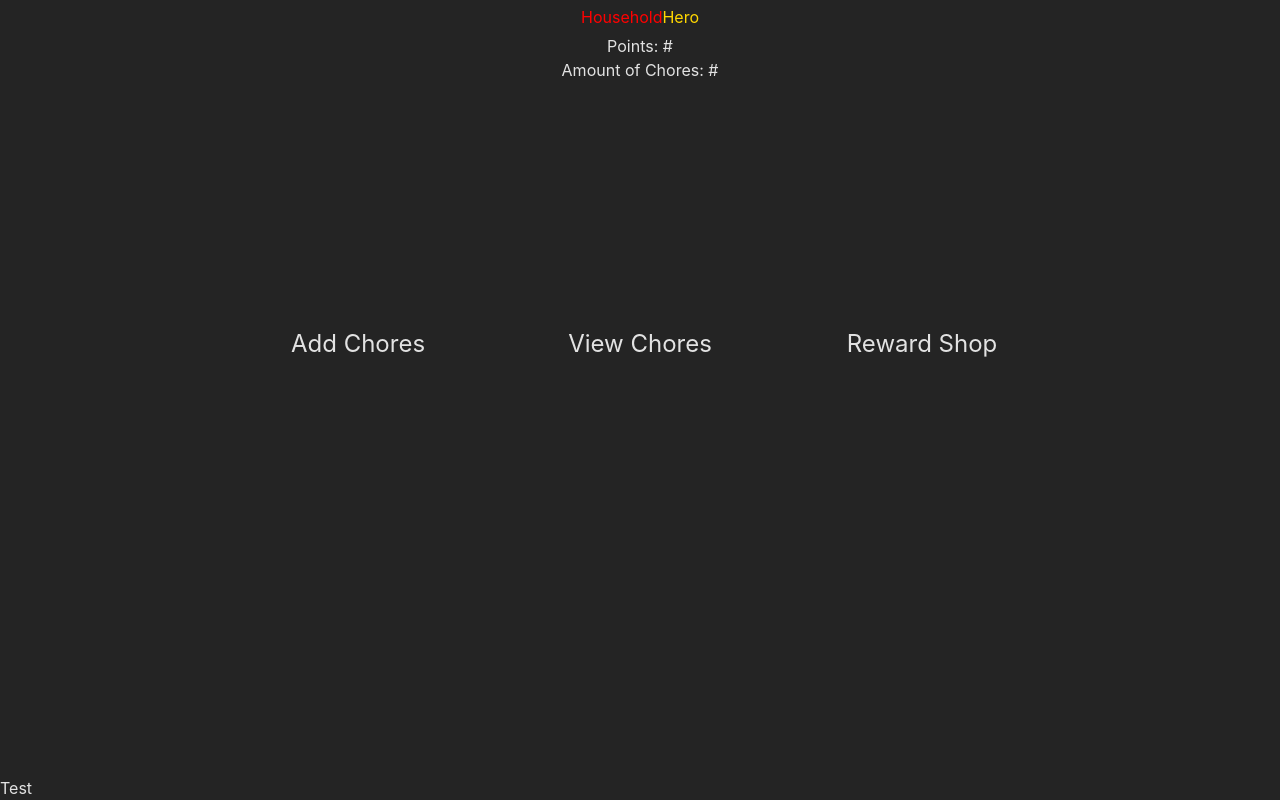
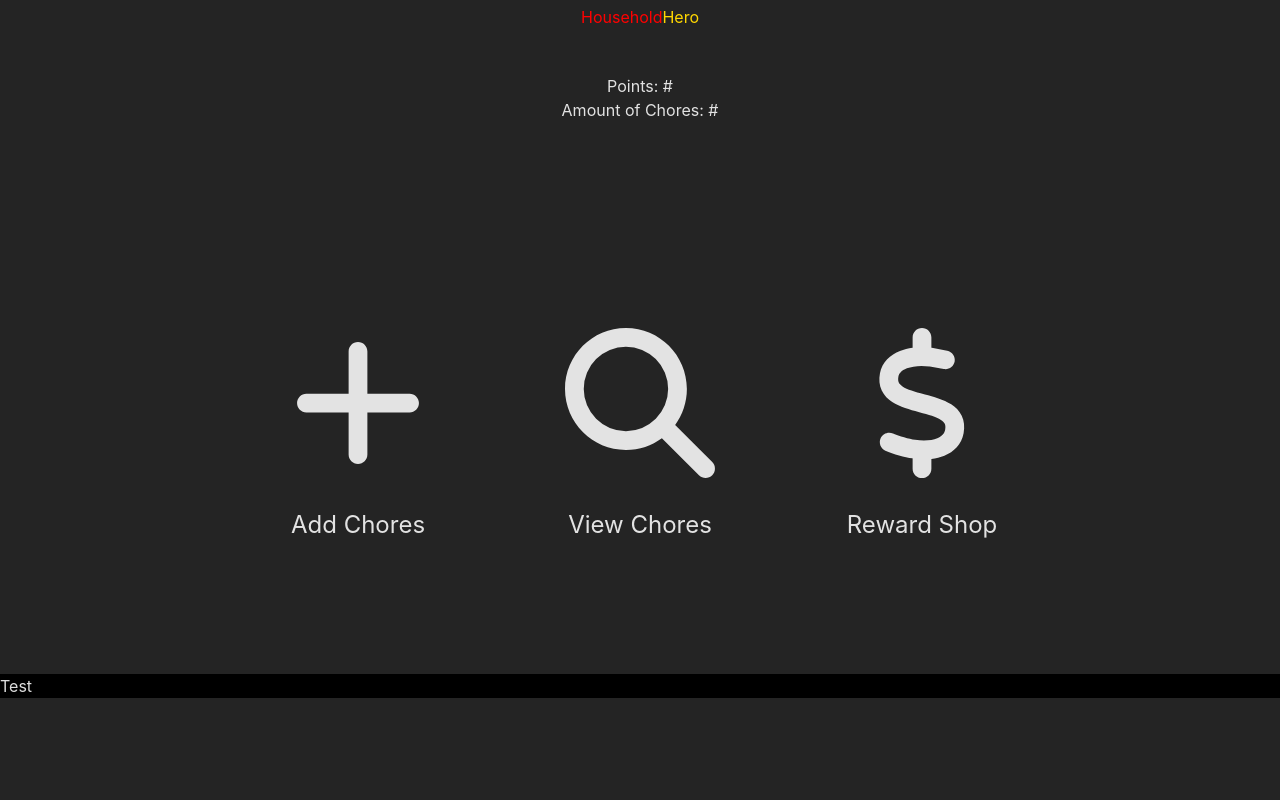
Before and after one commit to aduong3/ChoreTracker, a React (Vite) app: page / in a window 1280 px wide. Built offline with nearby package versions, Linux system fonts and the light colour scheme.

Commit message:
Added icons to buttons, fixed positioning, and created Form.jsx

```diff
--- a/src/App.css
+++ b/src/App.css
@@ -8,27 +8,41 @@
 }
 
 #main-container{
-  height: 90vh;
+  height: 80vh;
   display: grid;
-  grid-template-rows: 10% 90%;
-  text-align: center;
+  grid-template-rows: 20% 80%;
+  position: relative;
+}
+
+#home-info, #home-buttons{
+  display: flex;
+  justify-content: center;
+  align-items: center;
+}
+
+#home-info{
+  flex-direction: column;
 }
 
 #home-buttons > button{
   width: 250px;
   height: 250px;
-  margin: 16px 16px;
+  margin: 0 16px;
   position: relative;
 }
 
 #home-buttons > button > span{
   position: absolute;
-  bottom: 10px;
+  bottom: 0;
   translate: -50%;
   font-size: 24px;
   width: 100%;
 }
-
+#plus-icon, #magnify-glass, #dollar-sign{
+  position: absolute;
+  translate: -50% -60%;
+  font-size: 150px;
+}
 
 footer{
   position: relative;
--- a/src/App.jsx
+++ b/src/App.jsx
@@ -1,6 +1,16 @@
 import './App.css'
+import {useState} from 'react';
+import { FontAwesomeIcon } from '@fortawesome/react-fontawesome'
+import { faPlus, faMagnifyingGlass, faDollarSign } from '@fortawesome/free-solid-svg-icons'
+import Form from './Form'
+
 
 function App() {
+  const [showForm, setShowForm] = useState(false);
+
+  const toggleForm = () => {
+    setShowForm(!showForm);
+  }
 
   return (
     <>
@@ -9,19 +19,24 @@ function App() {
           <h2>Points: #</h2>
           <h2>Amount of Chores: #</h2>
         </div>
-
         <div id="home-buttons">
-          <button>
+          <button onClick={toggleForm}>
+          <FontAwesomeIcon icon={faPlus} id="plus-icon"/>
             <span>Add Chores</span>
           </button>
           <button>
+          <FontAwesomeIcon icon={faMagnifyingGlass} id="magnify-glass"/>
             <span>View Chores</span>
           </button>
           <button>
+          <FontAwesomeIcon icon={faDollarSign} id="dollar-sign"/>
             <span>Reward Shop</span>
           </button>
         </div>
       </div>
+      {showForm && <Form />}
+
+
     </>
   )
 };
--- /dev/null
+++ b/src/Form.jsx
@@ -0,0 +1,18 @@
+import './Form.css'
+
+function Form(){
+    return(
+        <>
+        <div id="form-container">
+        <form>
+            <input type="text" name="chore-title" id="chore-title"></input>
+        </form>
+
+        </div>
+
+
+        </>
+    )
+};
+
+export default Form;
--- a/src/index.css
+++ b/src/index.css
@@ -32,7 +32,6 @@ html{
 }
 
 footer{
-  position: absolute;
-  bottom: 0;
   width: 100%;
+  background-color: rgb(0, 0, 0);
 }
```
Also changed, not shown: src/Form.css (added).
